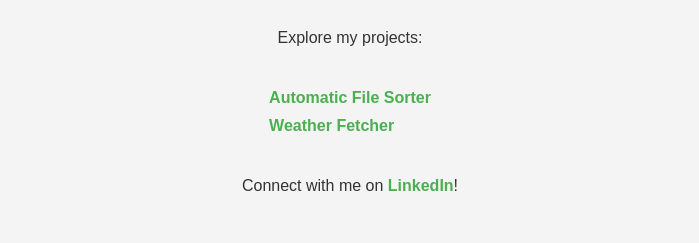
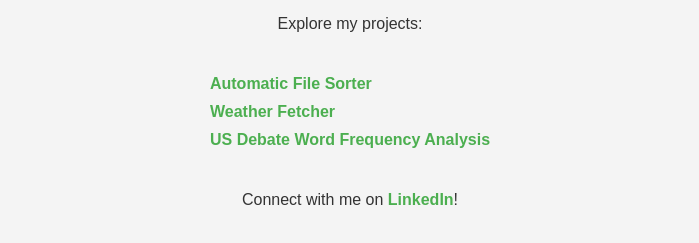
Before and after one commit to adrianodabv/adrianodabv.github.io, a plain HTML site: page index.html in a window 1280 px wide. Shown: the part 353-596 px from the top of the page, without its empty margins (290-989 px from the left). Drawn offline with Linux system fonts and the light colour scheme.

Commit message:
Update index.html

```diff
--- a/index.html
+++ b/index.html
@@ -43,6 +43,7 @@
     <ul class="projects">
         <li><a href="https://github.com/adrianodabv/automatic_file_sorter" target="_blank">Automatic File Sorter</a></li>
         <li><a href="https://github.com/adrianodabv/weather_fetcher" target="_blank">Weather Fetcher</a></li>
+        <li><a href="https://github.com/adrianodabv/us_debate_word_frequency_analysis" target="_blank">US Debate Word Frequency Analysis</a></li>
     </ul>
 
     <p>Connect with me on <a href="https://www.linkedin.com/in/adriano-vasconcelos-data" target="_blank">LinkedIn</a>!</p>
```
